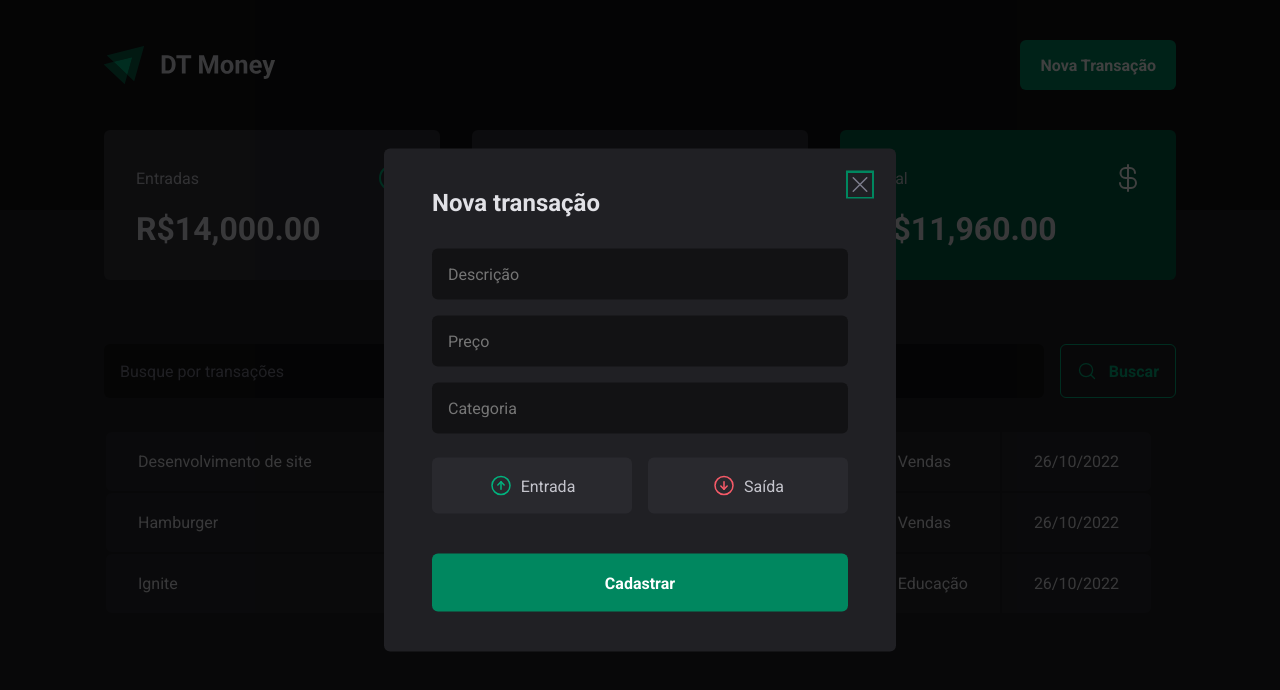
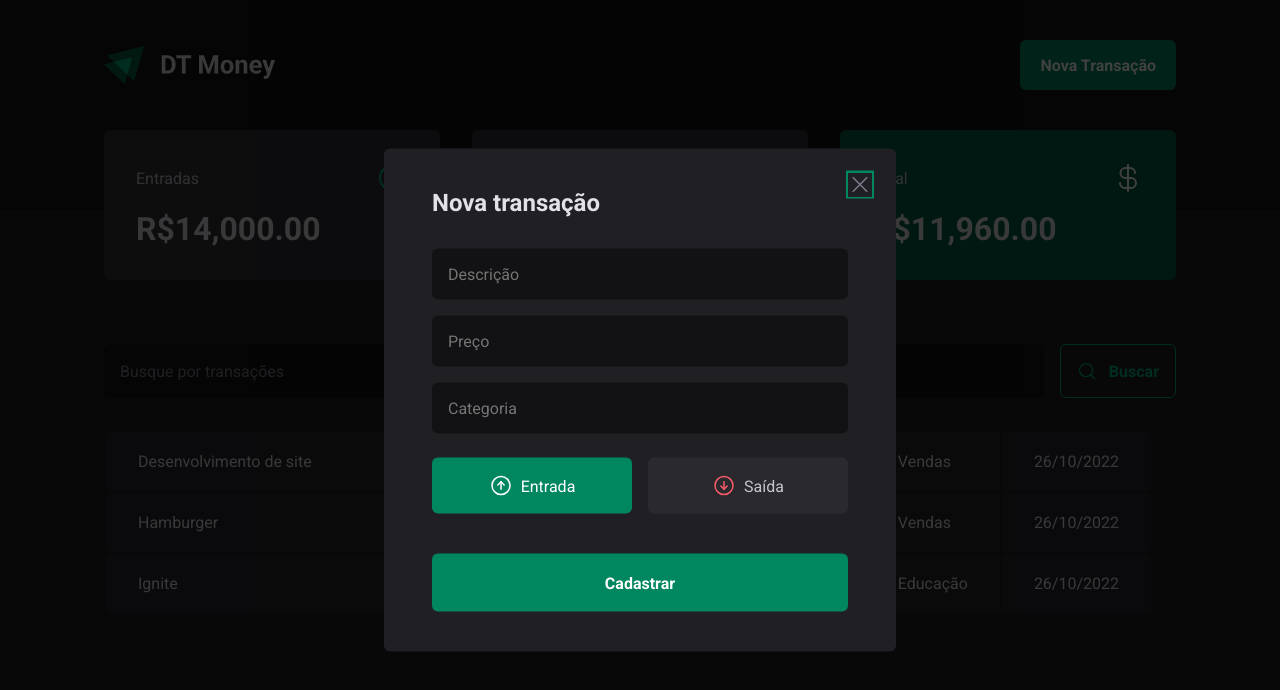
Before and after one commit to tiagoc0sta/Ignite_03-dt-money, a React (Vite) app in the folder 03-dt-money/: page / in a window 1280 px wide. Both pictures are taken after a click on the button "Nova Transação". Shown: the top 690 px of the page. Built offline with nearby package versions, Linux system fonts and the light colour scheme; data requests are answered from the project's data file.

Commit message:
add form configuration

```diff
--- a/03-dt-money/src/compponents/NewTransactionModal/index.tsx
+++ b/03-dt-money/src/compponents/NewTransactionModal/index.tsx
@@ -1,7 +1,7 @@
 import { zodResolver } from '@hookform/resolvers/zod';
 import * as Dialog from '@radix-ui/react-dialog';
 import { ArrowCircleDown, ArrowCircleUp, X } from 'phosphor-react';
-import { useForm } from 'react-hook-form';
+import { Controller, useForm } from 'react-hook-form';
 import * as z from 'zod';
 import { CloseButton, Content, Overlay, TransactionType, TransactionTypeButton } from './styles';
 
@@ -10,18 +10,22 @@
   description: z.string(),
   price: z.number(),
   category: z.string(),
-  //type: z.enum(['income', 'outcome']),
+  type: z.enum(['income', 'outcome']),
 })
 
 type NewTransactionFormIputs = z.infer<typeof  newTransactionFormSchema>;
 
 export function NewTransactionModal() {
   const {
+    control,
     register,
     handleSubmit,
     formState: {isSubmitting}
   } = useForm<NewTransactionFormIputs>({
     resolver: zodResolver(newTransactionFormSchema),
+    defaultValues: {
+      type:'income'
+    }
   })
 
   async function handleCreateNewTransaction(data: NewTransactionFormIputs) {
@@ -49,8 +53,8 @@
             {...register('description')}
           />
           <input
-            type="number
-            " placeholder="Preço"
+            type="number"
+            placeholder="Preço"
             required
             {...register('price', {valueAsNumber: true})}
           />
@@ -62,7 +66,19 @@
             {...register('category')}
             />
 
-          <TransactionType>
+
+          <Controller
+            control={control}
+            name="type"
+            render={({field })=>{
+              console.log(field);
+
+              return(
+
+                <TransactionType
+                  onValueChange={field.onChange}
+                  value={field.value}
+                  >
                   <TransactionTypeButton variant="income" value="income">
                     <ArrowCircleUp size={24}/>
                     Entrada
@@ -74,6 +90,13 @@
                   </TransactionTypeButton>
 
                 </TransactionType>
+              )
+
+            }}
+
+
+          />
+
 
           <button type="submit" disabled={isSubmitting}>
             Cadastrar
```
Lines whose indentation alone changed are shown as unchanged.
